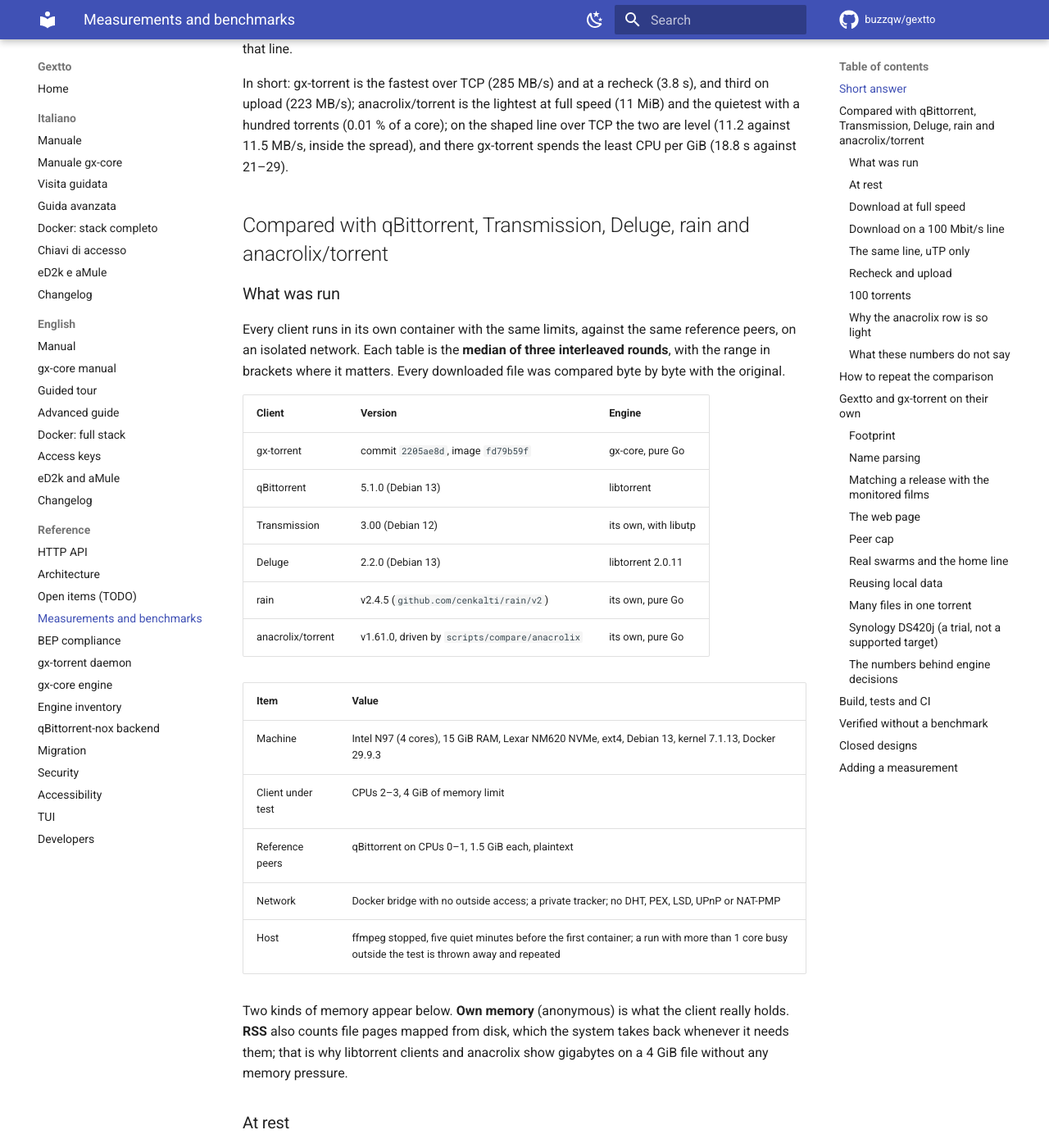
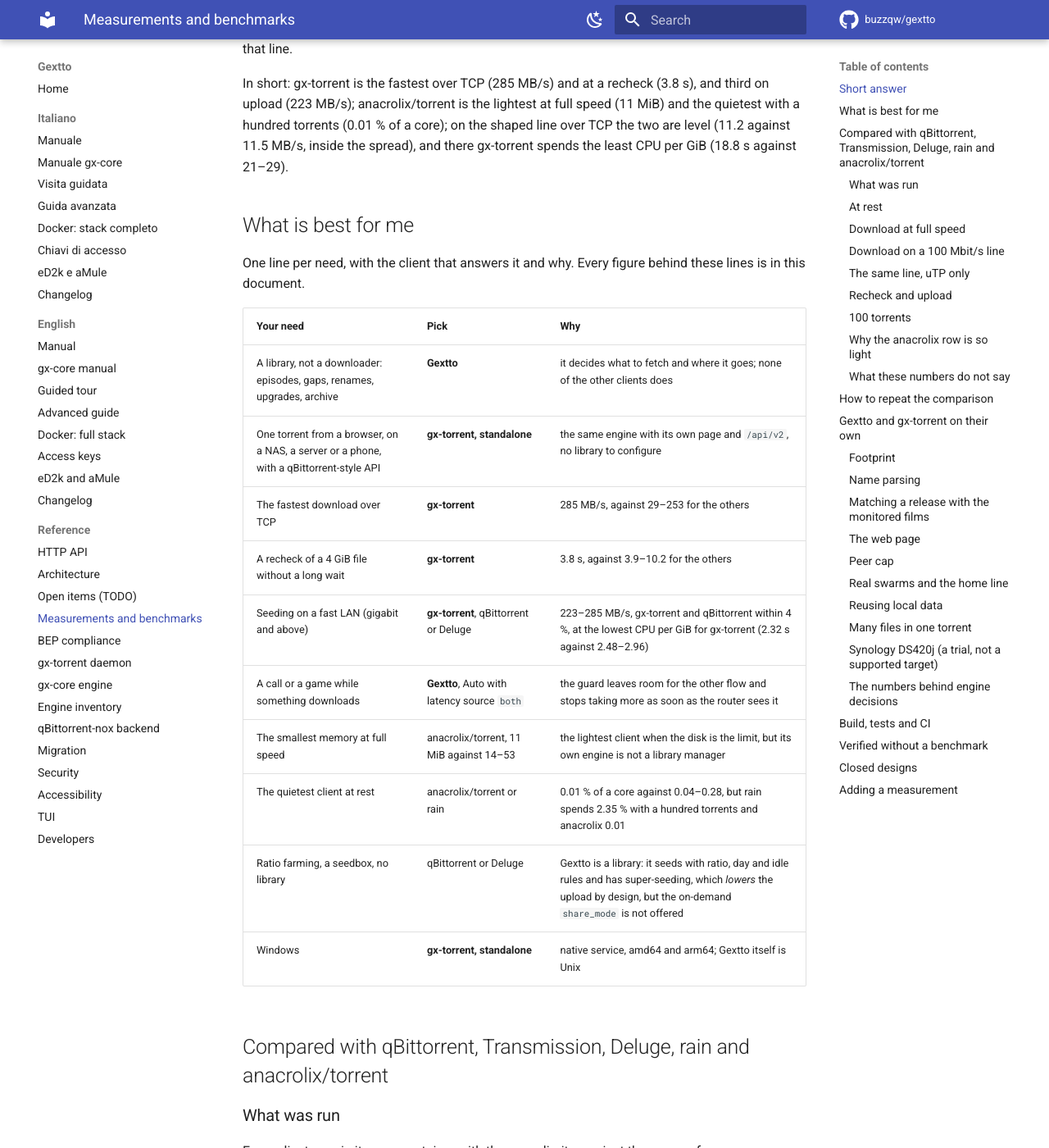
Before and after one commit to buzzqw/gextto, an MkDocs documentation site: the page built from docs/measurements.md, in a window 1280 px wide and 1400 px high, scrolled down 1730 px. Shown: the whole window at 82% size. Built offline with MkDocs 1.6.1 and Material for MkDocs 9.7.7, drawn with Linux system fonts in a browser that asks for light colours; comment, search, counter and statistics services are not loaded.

Commit message:
docs(measurements): restore the "What is best for me" table
The table answers a reader's need with the figures measured above it: it is a
choice made from the numbers, not the history of a change, so it stays.

- align three cells with the detailed tables (recheck 3.8 s against 3.9–10.2,
  memory 11 MiB against 14–53, seeding 223–285 MB/s with the same CPU per GiB),
  so the claim that every figure is in the document holds
- AGENTS.md: the rule keeps figures, method, *Closed designs* and this table,
  and still forbids history, before-and-after and the narrative of a change

```diff
--- a/docs/measurements.md
+++ b/docs/measurements.md
@@ -37,6 +37,24 @@
 quietest with a hundred torrents (0.01 % of a core); on the shaped line over TCP the two are
 level (11.2 against 11.5 MB/s, inside the spread), and there gx-torrent spends the least CPU
 per GiB (18.8 s against 21–29).
+
+## What is best for me
+
+One line per need, with the client that answers it and why. Every figure behind these lines is
+in this document.
+
+| Your need | Pick | Why |
+|---|---|---|
+| A library, not a downloader: episodes, gaps, renames, upgrades, archive | **Gextto** | it decides what to fetch and where it goes; none of the other clients does |
+| One torrent from a browser, on a NAS, a server or a phone, with a qBittorrent-style API | **gx-torrent, standalone** | the same engine with its own page and `/api/v2`, no library to configure |
+| The fastest download over TCP | **gx-torrent** | 285 MB/s, against 29–253 for the others |
+| A recheck of a 4 GiB file without a long wait | **gx-torrent** | 3.8 s, against 3.9–10.2 for the others |
+| Seeding on a fast LAN (gigabit and above) | **gx-torrent**, qBittorrent or Deluge | 223–285 MB/s, gx-torrent and qBittorrent within 4 %, at the lowest CPU per GiB for gx-torrent (2.32 s against 2.48–2.96) |
+| A call or a game while something downloads | **Gextto**, Auto with latency source `both` | the guard leaves room for the other flow and stops taking more as soon as the router sees it |
+| The smallest memory at full speed | anacrolix/torrent, 11 MiB against 14–53 | the lightest client when the disk is the limit, but its own engine is not a library manager |
+| The quietest client at rest | anacrolix/torrent or rain | 0.01 % of a core against 0.04–0.28, but rain spends 2.35 % with a hundred torrents and anacrolix 0.01 |
+| Ratio farming, a seedbox, no library | qBittorrent or Deluge | Gextto is a library: it seeds with ratio, day and idle rules and has super-seeding, which *lowers* the upload by design, but the on-demand `share_mode` is not offered |
+| Windows | **gx-torrent, standalone** | native service, amd64 and arm64; Gextto itself is Unix |
 
 ## Compared with qBittorrent, Transmission, Deluge, rain and anacrolix/torrent
 
```
Also changed, not shown: AGENTS.md (+6 -5 lines).
